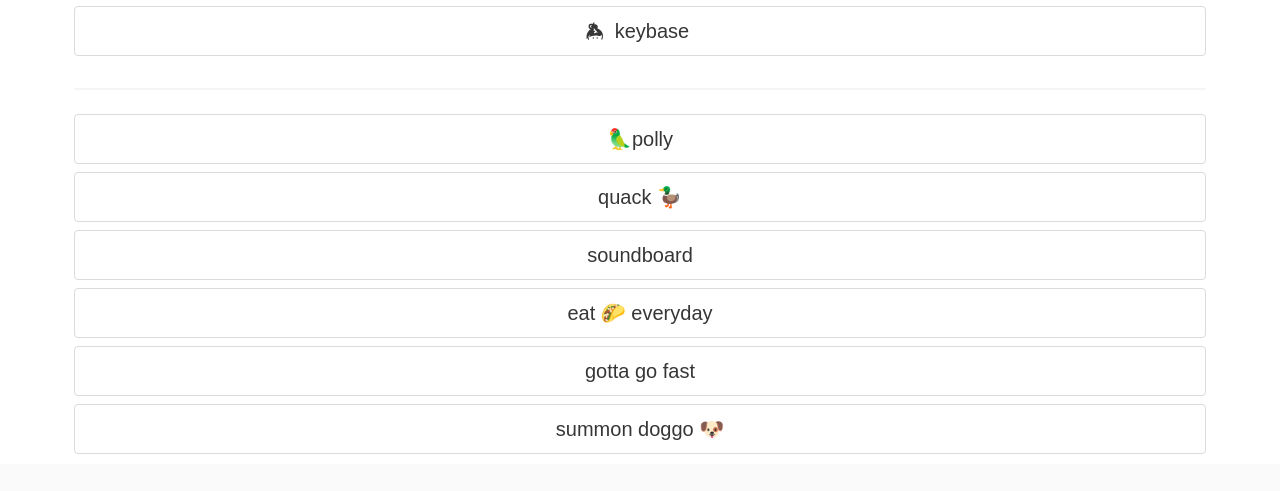
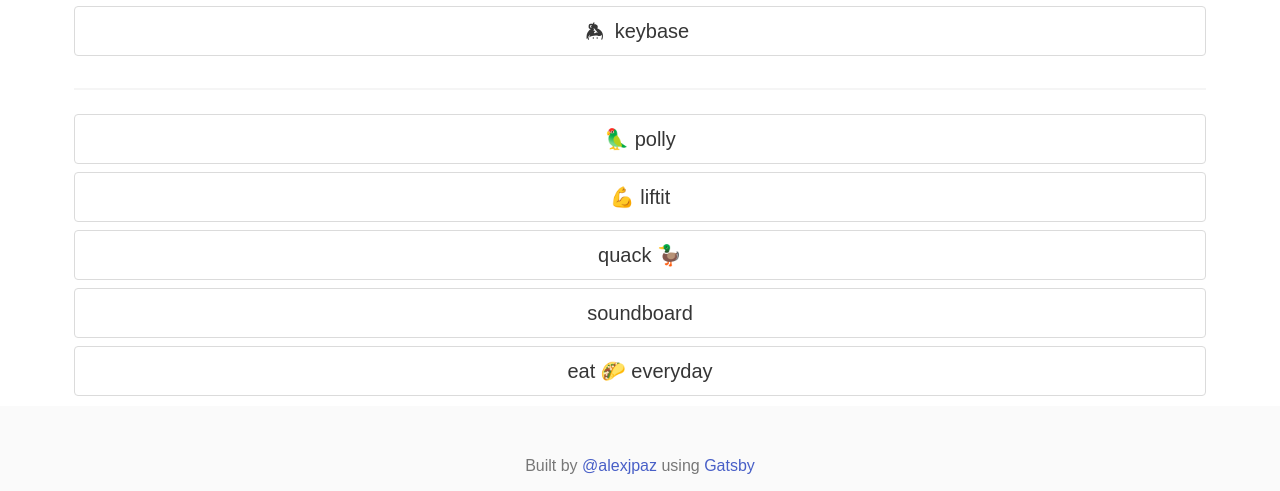
Before and after one commit to alexjpaz/alexjpaz.com, a Gatsby site in the folder packages/home-gatsby/: page /home in a window 1280 px wide. Shown: the part 1219-1710 px from the top of the page. Built offline with nearby package versions, Linux system fonts and the light colour scheme; Gatsby itself is replaced by a stand-in of ours.

Commit message:
Updating links on home page

```diff
--- a/packages/home-gatsby/src/pages/home/index.js
+++ b/packages/home-gatsby/src/pages/home/index.js
@@ -73,12 +73,11 @@
 
 const HeroAppLinks = () => {
   const links = [
-    { href: "https://polly.alexjpaz.com", label: "🦜polly"  } ,
+    { href: "https://polly.alexjpaz.com", label: "🦜 polly"  } ,
+    { href: "https://liftit.alexjpaz.com", label: "💪 liftit"  } ,
     { href: "https://alexjpaz.com/quack", label: "quack 🦆"  } ,
     { href: "http://soundboard.alexjpaz.com?key=hold_up", label: "soundboard"  } ,
     { href: "https://alexjpaz.com/everyday/eat%20%F0%9F%8C%AE", label: "eat 🌮 everyday"  } ,
-    { href: "https://alexjpaz.com/fast", label: "gotta go fast"  } ,
-    { href: "https://alexjpaz.com/doggo", label: "summon doggo 🐶"  } ,
   ];
 
   return (
```
